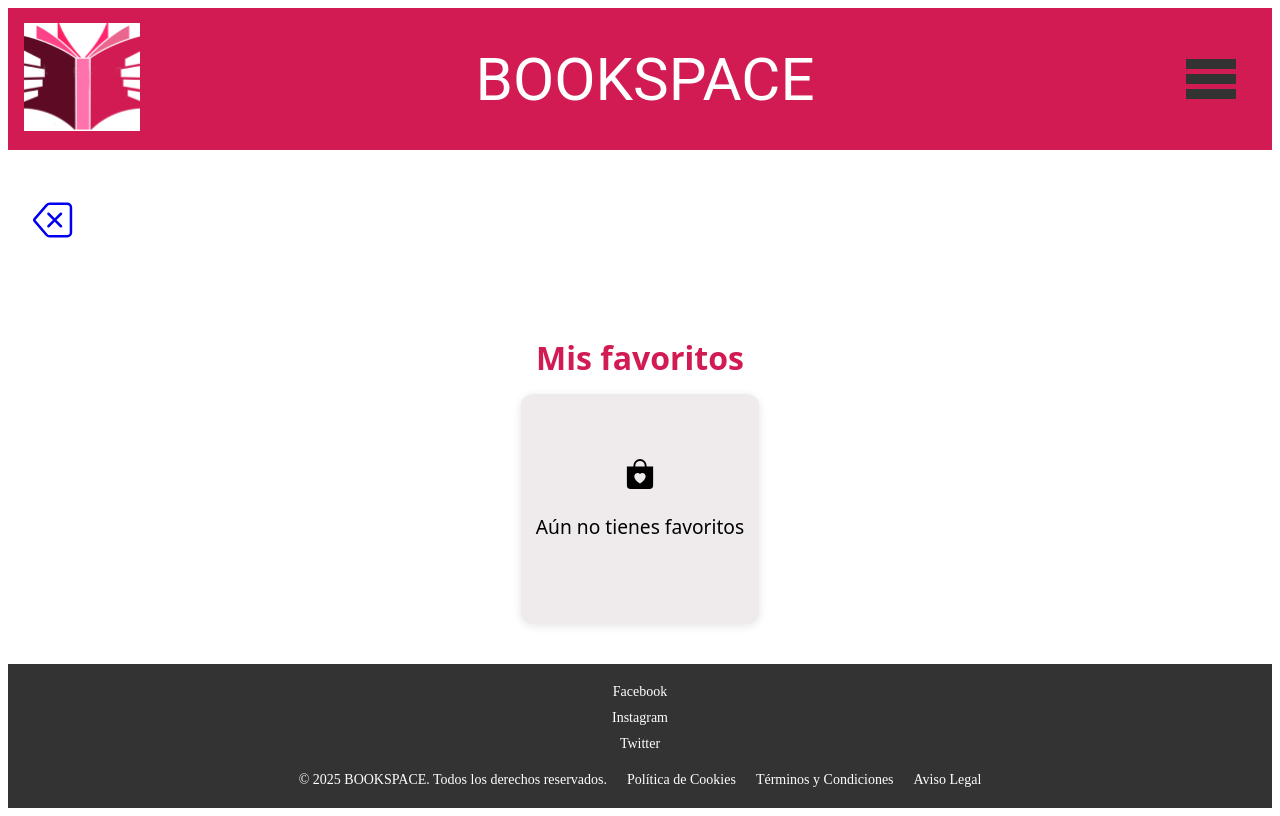
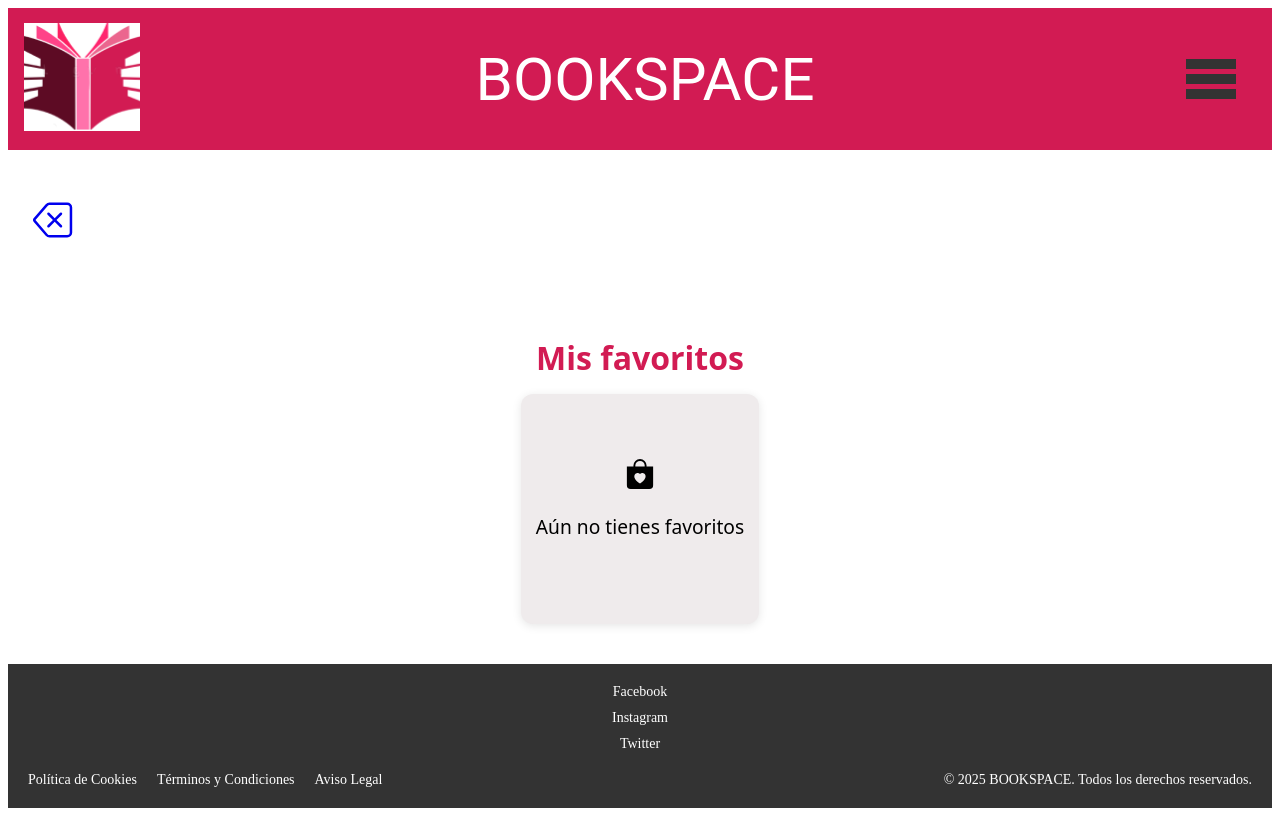
Before and after one commit to Guada-lupes/BookSpace, a React (Vite) app: page /favorites in a window 1280 px wide. Built offline with nearby package versions, Linux system fonts and the light colour scheme.

Commit message:
Tarea 28:README y quitar enlaces footer

```diff
--- a/src/components/FooterComponent.jsx
+++ b/src/components/FooterComponent.jsx
@@ -1,4 +1,3 @@
-
 import React from "react";
 
 import '../styles/FooterStyle.css'; // Ruta de donde coge estilos el componente Footer.
@@ -33,18 +32,18 @@ const Footer = () => {
         </a>
       </div>
       <div className="footer__legal-info">
+        <p className="footer__legal-link">
+          Política de Cookies
+        </p>
+        <p className="footer__legal-link">
+          Términos y Condiciones
+        </p>
+        <p className="footer__legal-link">
+          Aviso Legal
+        </p>
         <p className="footer__copyright">
           &copy; {new Date().getFullYear()} BOOKSPACE. Todos los derechos reservados.
         </p>
-        <a href="/politica-de-cookies" className="footer__legal-link">
-          Política de Cookies
-        </a>
-        <a href="/terminos-y-condiciones" className="footer__legal-link">
-          Términos y Condiciones
-        </a>
-        <a href="/aviso-legal" className="footer__legal-link">
-          Aviso Legal
-        </a>
       </div>
     </footer>
   );
--- a/src/styles/FooterStyle.css
+++ b/src/styles/FooterStyle.css
@@ -45,6 +45,7 @@
   .footer__legal-info {
     display: flex;
     flex-direction: column; /* En móvil, los enlaces legales se apilan verticalmente */
+    align-items: center;
     gap: 10px;
   }
   /* FOOTER: Estilo: copyright */
@@ -60,9 +61,7 @@
     font-size: 12px;
   }
 
-  .footer__legal-link:hover {
-    text-decoration: underline;
-  }
+
 
   /* FOOTER: Media Queries:
   Pantalla tablet y escritorio:
@@ -72,6 +71,8 @@
     .footer__social-nav {
       flex-direction: row;
       justify-content: center;
+      align-items: center;
+      flex-wrap: wrap;
     }
 
     .footer__legal-info {
@@ -87,5 +88,9 @@
     .footer__copyright,
     .footer__legal-link {
       font-size: 14px;
+      margin:0;
+    }
+    .footer__copyright {
+      margin-left: auto;
     }
   }
```
Also changed, not shown: 1 other file (tests, documents, lock files or other folders).
